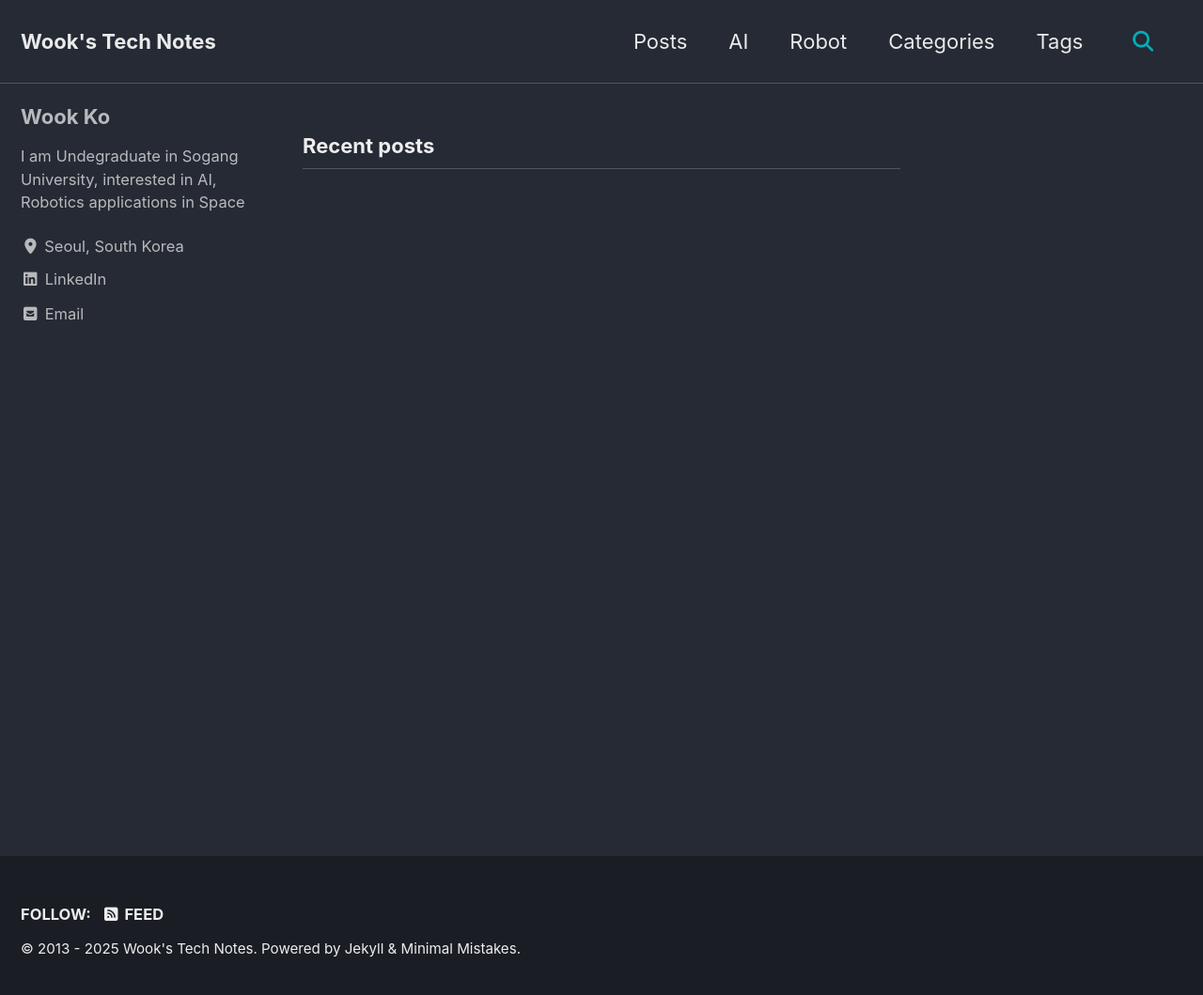
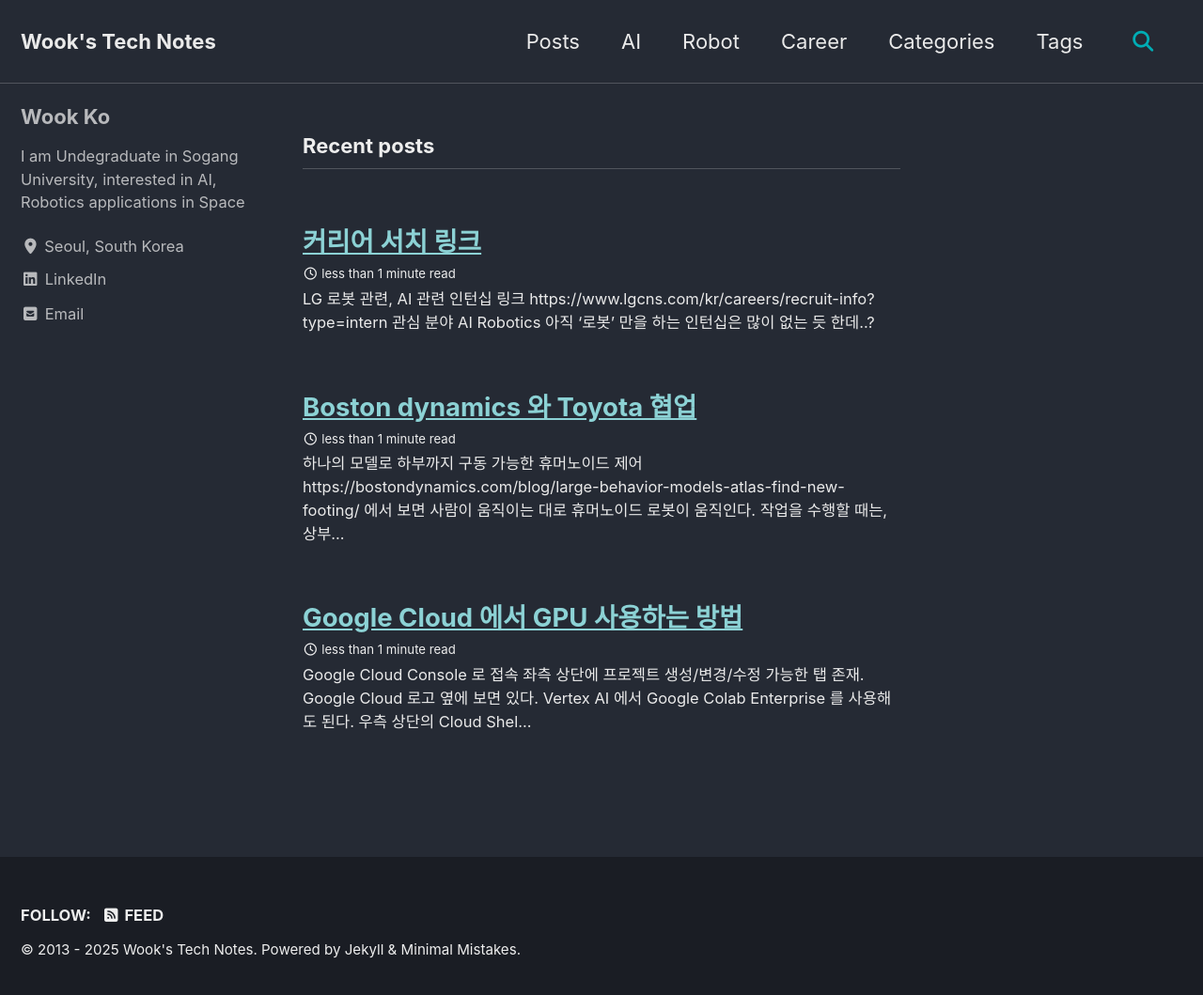
Before and after one commit to kowook137/kowook137.github.io, a Jekyll site: the page built from index.html, in a window 1280 px wide and 1066 px high. Shown: the top 1059 px of the window at 94% size. Built offline with Jekyll 4.4.1, drawn with Linux system fonts in a browser that asks for light colours; cached includes are drawn as plain includes; the list of posts is cut into pages by our own code.

Commit message:
[Add]Career section

```diff
--- /dev/null
+++ b/_career/overview.md
@@ -0,0 +1,14 @@
+---
+title: "커리어 서치 링크"
+date: 2025-09-02
+tags: [Career]
+toc: true
+---
+
+## LG 로봇 관련, AI 관련 인턴십 링크
+https://www.lgcns.com/kr/careers/recruit-info?type=intern
+
+## 관심 분야
+- AI
+- Robotics
+- 아직 '로봇' 만을 하는 인턴십은 많이 없는 듯 한데..?
--- a/_config.yml
+++ b/_config.yml
@@ -241,6 +241,9 @@ collections:
   robot:
     output: true
     permalink: /robot/:name/
+  career:
+    output: true
+    permalink: /career/:name/
 
 
 # Pagination with jekyll-paginate
@@ -356,3 +359,13 @@ defaults:
       read_time: true
       share: true
       related: true
+  # _career collection
+  - scope:
+      path: ""
+      type: career
+    values:
+      layout: single
+      author_profile: true
+      read_time: true
+      share: true
+      related: true
--- a/_data/navigation.yml
+++ b/_data/navigation.yml
@@ -6,6 +6,8 @@ main:
     url: /ai/
   - title: "Robot"
     url: /robot/
+  - title: "Career"
+    url: /career/
   - title: "Categories"
     url: /categories/
   - title: "Tags"
--- a/_layouts/home.html
+++ b/_layouts/home.html
@@ -12,9 +12,14 @@ layout: archive
   {% assign posts = site.posts %}
 {% endif %}
 
+{% assign ai_entries = site.ai %}
+{% assign robot_entries = site.robot %}
+{% assign career_entries = site.career %}
+{% assign combined_entries = posts | concat: ai_entries | concat: robot_entries | concat: career_entries %}
+
 {% assign entries_layout = page.entries_layout | default: 'list' %}
 <div class="entries-{{ entries_layout }}">
-  {% include documents-collection.html entries=posts type=entries_layout %}
+  {% include documents-collection.html entries=combined_entries type=entries_layout sort_by="date" sort_order="reverse" %}
 </div>
 
 {% include paginator.html %}
```
Also changed, not shown: _pages/career.md (added, +7 -0 lines).
